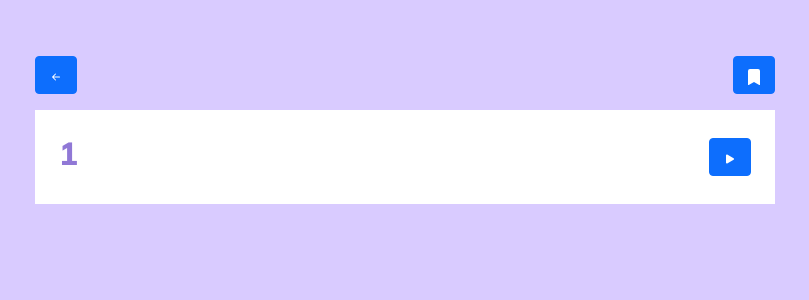
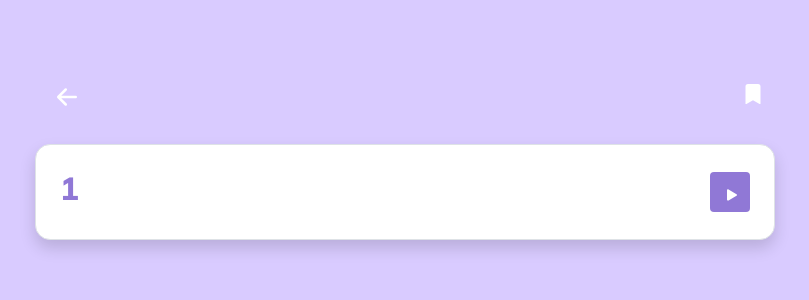
Before and after one commit to Natasha-A/WordFinder, a React (Create React App) app in the folder finalproject-app/: page /search/1 in a window 1280 px wide. Shown: the top 300 px of the page, without its empty margins (235-1044 px from the left). Built offline with nearby package versions, Linux system fonts and the light colour scheme.

Commit message:
bootstrap changes

```diff
--- a/finalproject-app/src/components/Dictionary.js
+++ b/finalproject-app/src/components/Dictionary.js
@@ -6,23 +6,24 @@ import { BsArrowLeftShort } from "react-icons/bs";
 import { BsFillBookmarkFill } from "react-icons/bs";
 import { BsPlayFill } from "react-icons/bs"
 import Button from 'react-bootstrap/Button';
-import { useParams } from 'react-router-dom';
+import { useParams, useNavigate } from 'react-router-dom';
 
 function Dictionary() {
   const { word } = useParams(); // get word from search request
+  const navigate = useNavigate();
 
   console.log(word);
 
   return (
     <div>
-        <Stack className="justify-content-between pb-3" direction="horizontal">
-          <Button><BsArrowLeftShort /></Button>
-          <Button><BsFillBookmarkFill /></Button>
+        <Stack className=" justify-content-between pb-3" direction="horizontal">
+          <Button className="customButton" Style="font-size:2.5em" ><BsArrowLeftShort onClick={() => {navigate('../')}}/></Button>
+          <Button className="btn customButton"><BsFillBookmarkFill /></Button>
         </Stack>
 
-        <Stack className="justify-content-between p-4" direction="horizontal" Style="background-color: white">
-              <h2 Style="color: #9078D6"> { word }</h2>
-              <Button><BsPlayFill /></Button>
+        <Stack className="customCard justify-content-between border p-4 h-50 font-weight-bolder shadow" direction="horizontal" Style="align-items: center; background-color: white">
+              <h2 Style="color: #9078D6;"> { word }</h2>
+              <Button className="btn customButton " Style="background-color:#9078D6; width: 2em; height:2em;" ><BsPlayFill /></Button>
           </Stack>
     </div>
   );
--- a/finalproject-app/src/components/Homepage.js
+++ b/finalproject-app/src/components/Homepage.js
@@ -20,7 +20,7 @@ function Homepage() {
 
   // error checking for word input
   // i.e.) check if word exists and has no spaces
-  const trimmedWord = word.trim();
+  const trimmedWord = word.trim().toLowerCase();
   if (!trimmedWord || (trimmedWord.split(' ').length > 1)) return;
   navigate(`/search/${word}`); // push the value to defintions comp
 
@@ -35,7 +35,7 @@ function Homepage() {
 
           {/* Textbox Form*/}
           <Stack direction="horizontal" gap={0}>
-            <Button variant="secondary shadow-sm" type="submit" onSubmit={handleSubmit}><BsSearch /></Button>
+            <Button variant="secondary shadow-sm" aria-pressed="false" type="submit" onSubmit={handleSubmit}><BsSearch /></Button>
 
             <Form Style="width:100%" onSubmit={handleSubmit}>
               <Form.Control className="input me-auto shadow" placeholder="Type your word here..." value={word} onChange={event => setWord(event.target.value)}/>
@@ -46,7 +46,7 @@ function Homepage() {
 
           {/* Box Container*/}
           <Stack direction="vertical" gap={2} Style="height: vh;">
-          <section className="border p-4 mt-4 h-50 font-weight-bolder shadow">
+          <section className=" border p-4 mt-4 h-50 font-weight-bolder shadow">
 
             {/* Word of Day*/}
             <h2 Style="color: #9078D6">Word of Day</h2>
@@ -62,7 +62,7 @@ function Homepage() {
             </section>
 
             {/* Bookmarks */}
-            <section className="border p-4 mt-4 h-50 font-weight-bold font-weight-bolder shadow">
+            <section className="border p-4 mt-4 h-50 font-weight-bold font-weight-bolder shadow customCard">
               <h2 Style="color: #9078D6">Bookmarks</h2>
               <div id="bookmarks">
               <b>Bookmark 1</b>
--- a/finalproject-app/src/styles.scss
+++ b/finalproject-app/src/styles.scss
@@ -12,6 +12,7 @@ img {
 h2 {
   color: #9078D6;
   font-weight: 900;
+  text-transform: capitalize;
 }
 
 h1 {
@@ -19,10 +20,20 @@ h1 {
 }
 
 section {
-  text-align: left; background-color:white; border-radius: 15px;
+  text-align: left;
+  background-color:white;
+  border-radius: 15px;
   color:#343a40;
   border: none;
 
+}
+
+.customCard {
+  text-align: left;
+  background-color:white;
+  border-radius: 15px;
+  color:#343a40;
+  border: none;
 }
 
 #bookmarks {
@@ -34,7 +45,9 @@ section {
 .btn-secondary {
   background-color: #9078D6 !important;
   border: none;
-  border-radius: 1em 0 0 1em !important
+  border-radius: 1em 0 0 1em !important;
+  outline: none;
+  box-shadow: none;
 }
 
 .input {
@@ -42,3 +55,49 @@ section {
   border: none;
   color:#343a40;
 }
+
+.customButton {
+
+  background-color: rgba(0,0,0,0);
+  border: none;
+  font-size: 20px;
+  text-align: center;
+  outline: none;
+  box-shadow: none;
+}
+
+.customButton:hover {
+  background-color: rgba(0,0,0,0);
+  outline: none;
+  box-shadow: none;
+}
+
+.customButton:focus {
+  background-color: rgba(0,0,0,0);
+  outline: none;
+  box-shadow: none;
+  border: none;
+
+
+}
+
+.customButton:active {
+  background-color: rgba(0,0,0,0);
+  text-shadow: 4px 4px 4px #00000000;
+  outline: none;
+  box-shadow: none;
+  border: none;
+
+}
+
+.btn:active {
+  outline: none;
+  box-shadow: none;
+  border: none;
+
+}
+
+.btn-primary:active {
+  box-shadow: none;
+  border: none;
+}
```
